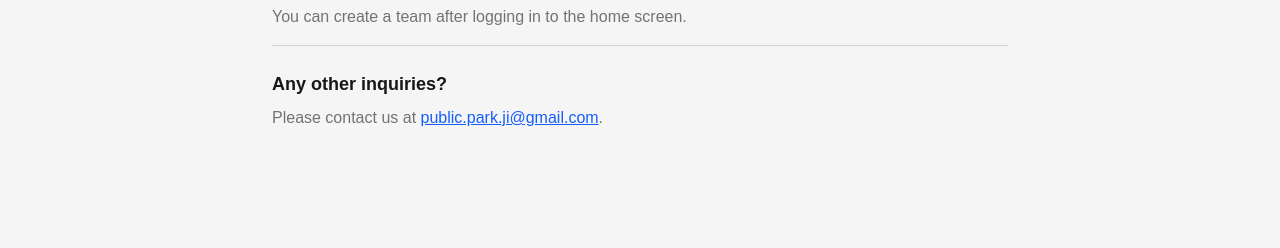
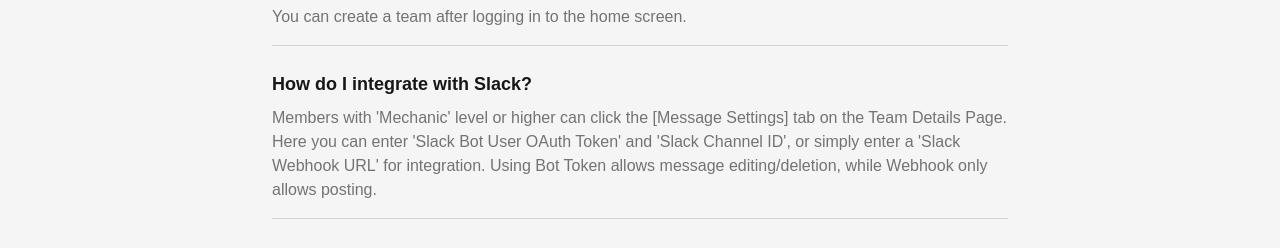
Before and after one commit to publicPark/anything, a Next.js app: page /en/faq in a window 1280 px wide. Shown: the part 192-440 px from the top of the page. Built offline with nearby package versions, Linux system fonts and the light colour scheme; no server answers.

Commit message:
update : FAQ

```diff
--- a/src/data/faq.ts
+++ b/src/data/faq.ts
@@ -5,6 +5,11 @@
       {
         question: "팀을 만들고 싶은데 어떻게 하나요?",
         answer: "팀은 로그인 후 홈 화면에서 만들 수 있어요.",
+      },
+      {
+        question: "슬랙 연동 하는 방법은?",
+        answer:
+          "팀 상세 페이지에서 '정비공' 이상의 멤버는 [메시지 설정] 탭을 클릭할 수 있어요. 여기서 'Slack Bot User OAuth Token'과 'Slack 채널 ID'를 입력하거나, 간단하게 'Slack Webhook URL'만 입력해도 연동이 가능해요. Bot Token을 사용하면 메시지 수정/삭제가 가능하지만, Webhook만 사용하면 등록 전용으로 제한돼요.",
       },
       {
         question: "그 밖에 다른 문의는?",
@@ -21,6 +26,11 @@
         answer: "You can create a team after logging in to the home screen.",
       },
       {
+        question: "How do I integrate with Slack?",
+        answer:
+          "Members with 'Mechanic' level or higher can click the [Message Settings] tab on the Team Details Page. Here you can enter 'Slack Bot User OAuth Token' and 'Slack Channel ID', or simply enter a 'Slack Webhook URL' for integration. Using Bot Token allows message editing/deletion, while Webhook only allows posting.",
+      },
+      {
         question: "Any other inquiries?",
         answer:
           'Please contact us at <a href="mailto:public.park.ji@gmail.com" class="text-blue-600 hover:text-blue-800 underline">public.park.ji@gmail.com</a>.',
--- a/src/locales/en.json
+++ b/src/locales/en.json
@@ -26,7 +26,7 @@
     "welcome": "Hello, {name}!",
     "welcomeMessage": "Welcome!",
     "subtitle": "What is the Reservation System?",
-    "subdescription": "With the Reservation System,\nyou can reserve space and check who is using it.\nLogin is optional.",
+    "subdescription": "With the Reservation System,\nyou can reserve space and check who is using it.\n\nLogin is optional.",
     "loading": "Loading...",
     "errorTitle": "An Error Occurred",
     "retry": "Try Again",
--- a/src/locales/ko.json
+++ b/src/locales/ko.json
@@ -26,7 +26,7 @@
     "welcome": "안녕하세요, {name}님!",
     "welcomeMessage": "환영합니다!",
     "subtitle": "예약시스템은 뭔가요?",
-    "subdescription": "예약시스템을 통해\n공간을 예약하고,\n누가 사용하는지 확인할 수 있습니다.\n로그인은 선택사항입니다.",
+    "subdescription": "예약시스템을 통해\n공간을 예약하고,\n누가 사용하는지 확인할 수 있습니다.\n\n로그인은 선택사항입니다.",
     "loading": "로딩 중...",
     "errorTitle": "오류가 발생했습니다",
     "retry": "다시 시도",
```
